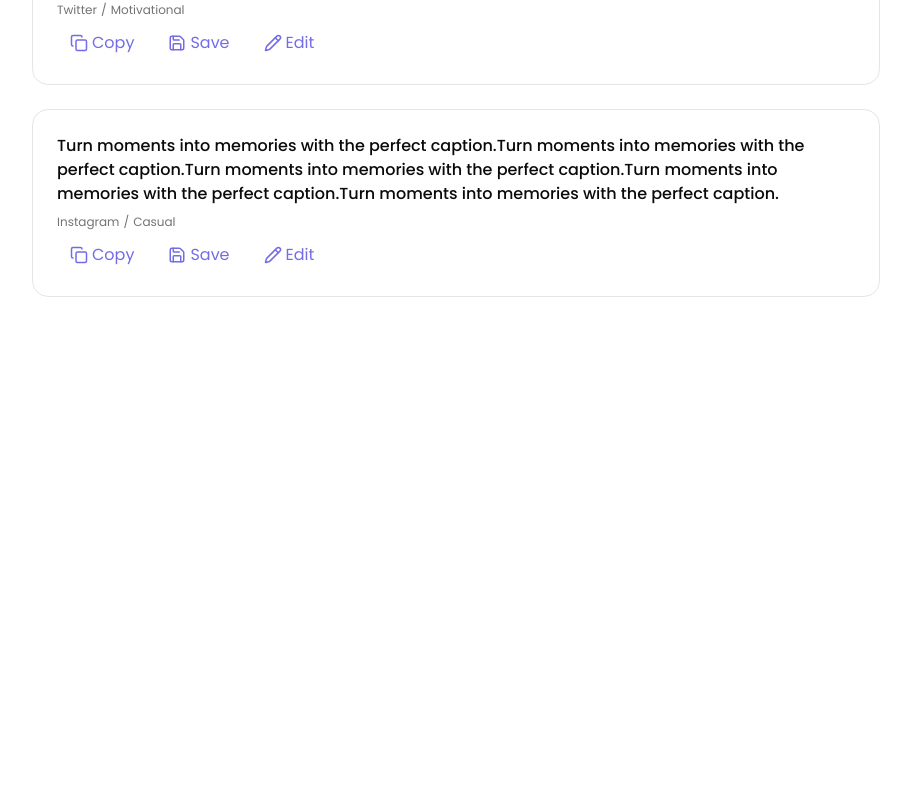
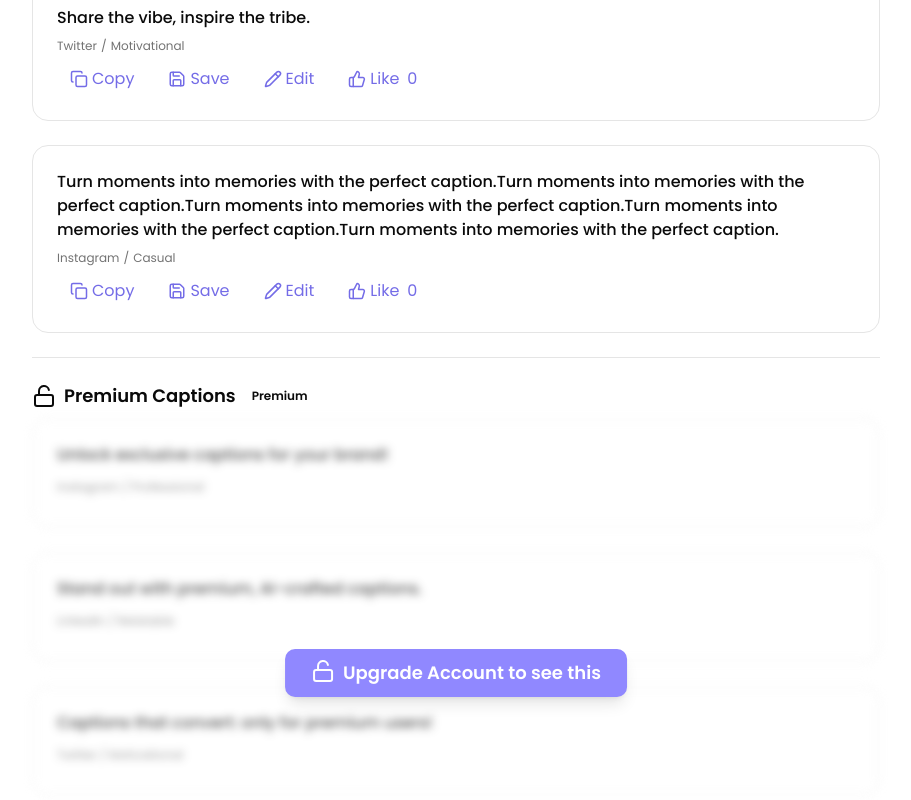
Before and after one commit to HaseebAkbar0609/CaptionCrafter, a Next.js app: page /dashboard/generate in a window 1280 px wide. Shown: the part 1188-1988 px from the top of the page, without its empty margins (312-1223 px from the left). Before the commit the page ends 1549 px from the top, so only its background shows below. Built offline with nearby package versions, Linux system fonts and the light colour scheme; no server answers; sample sign-in values are in the browser's storage.

Commit message:
add premium caption for user

```diff
--- a/app/dashboard/generate/page.jsx
+++ b/app/dashboard/generate/page.jsx
@@ -1,5 +1,5 @@
 "use client";
-import { useState } from "react";
+import { useState, useRef } from "react";
 import { useForm } from "react-hook-form";
 import { Label } from "@/components/ui/label";
 import { Button } from "@/components/ui/button";
@@ -13,8 +13,10 @@ import {
 import { Textarea } from "@/components/ui/textarea";
 import { toaster } from "@/utils/toaster";
 import { useTheme } from "next-themes";
-import { Eye, EyeOff, Lock, Unlock, Sparkles } from "lucide-react";
+import {  Lock, Unlock, Sparkles, UnlockIcon } from "lucide-react";
 import CaptionGrid from "@/components/caption-grid";
+import Link from "next/link";
+import PremiumCaption from "@/components/premium-caption";
 
 const PLATFORMS = ["Instagram", "LinkedIn", "Twitter"];
 const TONES = ["Funny", "Professional", "Relatable", "Motivational", "Casual"];
@@ -46,18 +48,21 @@ const TOP_CAPTIONS = [
   },
 ];
 
+
 export default function GeneratePage() {
   const { theme } = useTheme();
   const [loading, setLoading] = useState(false);
   const [captions, setCaptions] = useState([]);
   const [visibility, setVisibility] = useState("public");
   const [hasGenerated, setHasGenerated] = useState(false);
+  const loadingRef = useRef(null);
 
   const {
     register,
     handleSubmit,
     formState: { errors, isSubmitting },
     watch,
+    reset,
     setValue,
   } = useForm({
     defaultValues: {
@@ -72,6 +77,7 @@ export default function GeneratePage() {
   const onSubmit = (data) => {
     setLoading(true);
     setHasGenerated(true);
+    reset();
     setTimeout(() => {
       setCaptions([
         {
@@ -104,6 +110,15 @@ export default function GeneratePage() {
       ]);
       setLoading(false);
     }, 1200);
+    // Scroll to loading animation
+    setTimeout(() => {
+      if (loadingRef.current) {
+        loadingRef.current.scrollIntoView({
+          behavior: "smooth",
+          block: "center",
+        });
+      }
+    }, 50);
   };
 
   const handleCopy = (caption) => {
@@ -124,7 +139,6 @@ export default function GeneratePage() {
 
   const handleEdit = (idx) => {
     setEditIdx(idx);
-    setEditValue(captions[idx]);
   };
 
   return (
@@ -288,31 +302,60 @@ export default function GeneratePage() {
         </form>
         {/* Display Top Captions before generation, loading state during, and generated captions after */}
 
-        <div className="w-[90%] h-px bg-border my-10" />
+        <div className="w-[100%] h-px bg-border my-10" />
+        {/* Show Top Captions before generation */}
         {!hasGenerated && !loading && (
+          <>
+            <h3 className="text-lg font-semibold mb-2 text-[var(--color-primary)]">
+              People Generated Captions
+            </h3>
             <CaptionGrid
               captions={TOP_CAPTIONS}
               onCopy={handleCopy}
               onSave={handleSave}
               onEdit={() => {}}
             />
+            <div className="w-[100%] h-px bg-border my-6" />
+          <PremiumCaption/>
+          </>
         )}
+        {/* Show loading state */}
         {loading && (
-          <div className="flex justify-center items-center min-h-[120px] w-full text-lg font-medium text-[var(--color-primary)] py-8">
+          <div
+            ref={loadingRef}
+            className="flex justify-center items-center min-h-[120px] w-full text-lg font-medium text-[var(--color-primary)] py-8"
+          >
             <span className="animate-pulse flex items-center gap-2">
               <Sparkles className="animate-spin-slow" />
               Generating...
             </span>
           </div>
         )}
+        {/* After generation: show 3 generated captions, then Top Captions below */}
         {hasGenerated && !loading && captions.length > 0 && (
+          <>
             <CaptionGrid
-            captions={captions}
+              captions={captions.slice(0, 3)}
               onCopy={handleCopy}
               onSave={handleSave}
               onRegenerate={handleRegenerate}
               onEdit={handleEdit}
             />
+            <div className="w-[100%] h-px bg-border my-6" />
+
+            <div className="w-[100%] h-px bg-border my-6" />
+            <h3 className="text-lg font-semibold mb-2 text-[var(--color-primary)]">
+              People Generated Captions
+            </h3>
+            <CaptionGrid
+              captions={TOP_CAPTIONS}
+              onCopy={handleCopy}
+              onSave={handleSave}
+              onEdit={() => {}}
+            />
+            {/* Premium Captions Section */}
+           <PremiumCaption/>
+          </>
         )}
       </div>
       {/* Removed Edit Popup Modal, now handled in CaptionGrid */}
--- a/components/caption-grid.jsx
+++ b/components/caption-grid.jsx
@@ -1,16 +1,17 @@
 import React, { useState } from "react";
 import { Button } from "@/components/ui/button";
-import { Copy, Save, Pencil } from "lucide-react";
-import { useTheme } from "next-themes";
+import { Copy, Save, Pencil, ThumbsUp } from "lucide-react";
+
 import { Dialog, DialogContent, DialogTitle } from "@/components/ui/dialog";
 
 export default function CaptionGrid({ captions = [], onCopy, onSave, onEdit }) {
   const [editIdx, setEditIdx] = useState(null);
   const [editValue, setEditValue] = useState("");
+  const [likes, setLikes] = useState(Array(captions.length).fill(0));
 
   const handleEditClick = (idx) => {
     setEditIdx(idx);
-    setEditValue(captions[idx]?.text||"");
+    setEditValue(captions[idx]?.text || "");
   };
 
   const handleDialogSave = () => {
@@ -24,6 +25,14 @@ export default function CaptionGrid({ captions = [], onCopy, onSave, onEdit }) {
   const handleDialogClose = () => {
     setEditIdx(null);
     setEditValue("");
+  };
+
+  const handleLike = (idx) => {
+    setLikes((prev) => {
+      const updated = [...prev];
+      updated[idx] = (updated[idx] || 0) + 1;
+      return updated;
+    });
   };
 
   return (
@@ -84,6 +93,17 @@ export default function CaptionGrid({ captions = [], onCopy, onSave, onEdit }) {
                   <Pencil size={18} />
                   <span className="hidden sm:inline">Edit</span>
                 </button>
+                <button
+                  className="flex items-center gap-1 px-3 py-1 rounded-lg bg-transparent hover:bg-[var(--color-accent)] text-[var(--color-primary)] border border-transparent hover:border-[var(--color-border)] transition-colors"
+                  title="Like"
+                  onClick={() => handleLike(idx)}
+                  aria-label="Like caption"
+                  type="button"
+                >
+                  <ThumbsUp size={18} />
+                  <span className="hidden sm:inline">Like</span>
+                  <span className="ml-1">{likes[idx] || 0}</span>
+                </button>
               </div>
             </div>
           );
--- /dev/null
+++ b/components/premium-caption.jsx
@@ -0,0 +1,72 @@
+import { UnlockIcon } from 'lucide-react';
+import Link from 'next/link';
+import React from 'react'
+const PLATFORMS = ["Instagram", "LinkedIn", "Twitter"];
+const TONES = ["Funny", "Professional", "Relatable", "Motivational", "Casual"];
+const PREMIUM_CAPTIONS = [
+  {
+    text: "Unlock exclusive captions for your brand!",
+    platform: PLATFORMS[0],
+    tone: TONES[1],
+  },
+  {
+    text: "Stand out with premium, AI-crafted captions.",
+    platform: PLATFORMS[1],
+    tone: TONES[2],
+  },
+  {
+    text: "Captions that convert: only for premium users!",
+    platform: PLATFORMS[2],
+    tone: TONES[3],
+  },
+];
+export default function PremiumCaption() {
+  return (
+    <div className="relative">
+        {/* Premium Captions Section */}
+      <h3 className="text-lg font-semibold mb-2 flex items-center gap-2">
+        <UnlockIcon />
+        Premium Captions
+        <span className="text-xs px-2 py-0.5 rounded-full font-semibold">
+          Premium
+        </span>
+      </h3>
+      <div className="grid grid-cols-1 gap-6 auto-rows-min w-full mb-6">
+        {PREMIUM_CAPTIONS.map((caption, idx) => (
+          <div
+            key={idx}
+            className="relative bg-[var(--color-popover)] rounded-2xl p-6 border border-[var(--color-border)] flex flex-col justify-between min-h-[110px] overflow-hidden"
+            style={{
+              filter: "blur(4px)",
+              pointerEvents: "none",
+              opacity: 0.7,
+            }}
+          >
+            <span className="flex-1 text-[var(--color-foreground)] break-words text-base font-medium mb-2">
+              {caption.text}
+            </span>
+            <span className="text-xs text-muted-foreground mb-2">
+              {caption.platform} / {caption.tone}
+            </span>
+          </div>
+        ))}
+        <Link href={"/dashboard/pricing"}>
+          <button
+            className="absolute flex gap-2 left-1/2 -translate-x-1/2 top-1/2 -translate-y-1/2 z-10 font-semibold px-6 py-2 rounded-lg shadow-lg border-2 text-lg transition-all"
+            style={{
+              pointerEvents: "auto",
+              position: "absolute",
+              marginTop: "60px",
+              background: "var(--color-accent)",
+              color: "var(--color-accent-foreground)",
+              borderColor: "var(--color-accent)",
+            }}
+          >
+            <UnlockIcon />
+            Upgrade Account to see this
+          </button>
+        </Link>
+      </div>
+    </div>
+  )
+}
```
Lines whose indentation alone changed are shown as unchanged.
